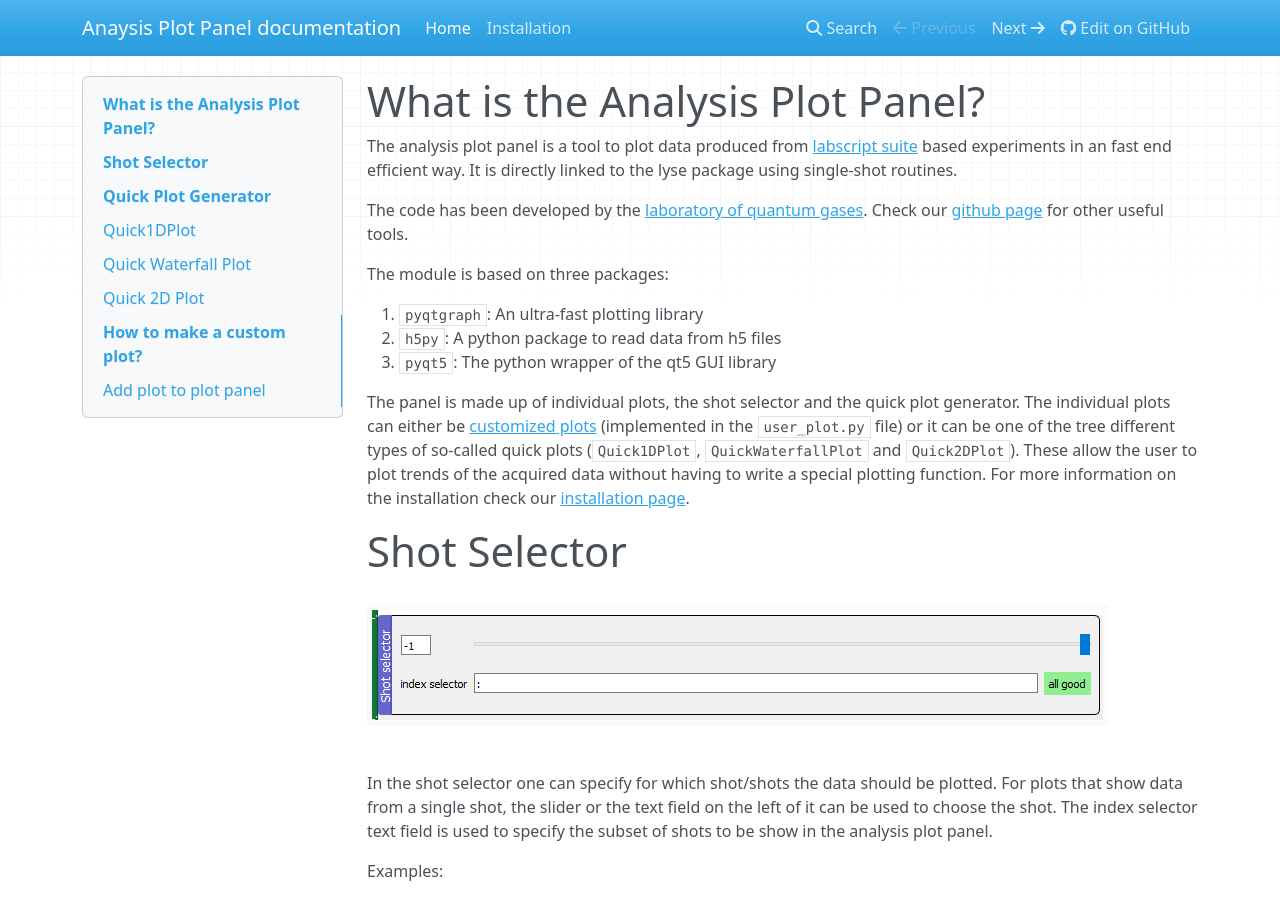
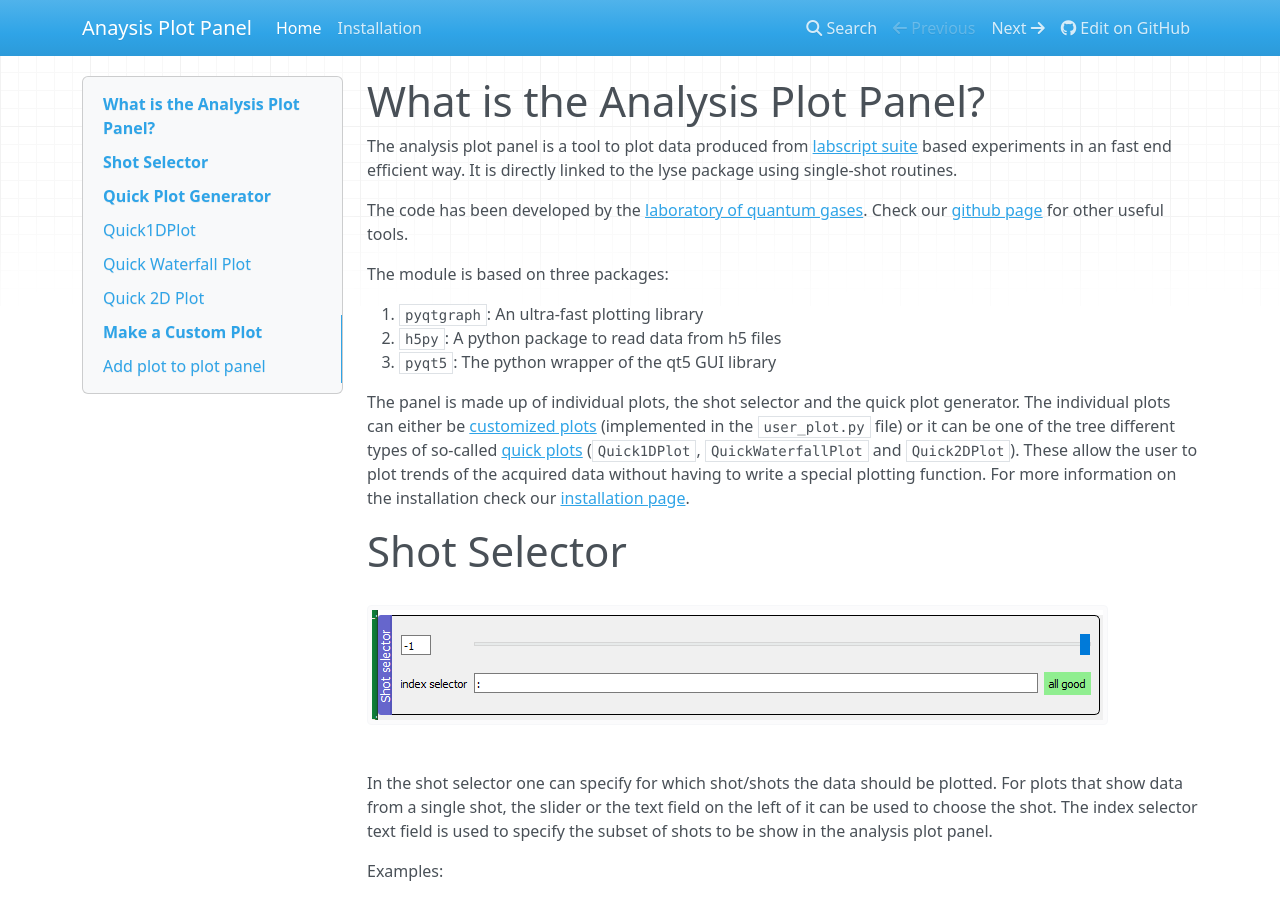
Before and after one commit to LQG-EPFL/analysis_plot_panel, an MkDocs documentation site: the page built from docs/index.md, in a window 1280 px wide and 900 px high. Built offline with MkDocs 1.6.1, drawn with Linux system fonts in a browser that asks for light colours; nearby versions of some CDN libraries; some of the changed lines change nothing that is shown; some of the changed text lies outside the part shown.

Commit message:
adjusted links in the documentation

```diff
--- a/docs/index.md
+++ b/docs/index.md
@@ -10,7 +10,8 @@
 2. `h5py`: A python package to read data from h5 files
 3. `pyqt5`: The python wrapper of the qt5 GUI library
 
-The panel is made up of individual plots, the shot selector and the quick plot generator. The individual plots can either be [customized plots](home.md#How to make a custom plot?) (implemented in the `user_plot.py` file) or it can be one of the tree different types of so-called quick plots (`Quick1DPlot`, `QuickWaterfallPlot` and `Quick2DPlot`). These allow the user to plot trends of the acquired data without having to write a special plotting function. For more information on the installation check our [installation page](installation.md).
+The panel is made up of individual plots, the shot selector and the quick plot generator. The individual plots can either be [customized plots](index.md#make-a-custom-plot) (implemented in the `user_plot.py` file) or it can be one of the tree different types of so-called [quick plots](index.md#quick-plot-generator
+) (`Quick1DPlot`, `QuickWaterfallPlot` and `Quick2DPlot`). These allow the user to plot trends of the acquired data without having to write a special plotting function. For more information on the installation check our [installation page](installation.md).
 
 # Shot Selector
 
@@ -48,7 +49,7 @@
 
 ![](Quick2DPlot.PNG)`Quick2DPlot`s are the similar to `Quick1DPlot`s. The difference is that they plot a single-valued result as a function of two other single-valued results.
 
-# How to make a custom plot?
+# Make a Custom Plot
 
 Each plot is made up of two parts, the Plot Widget and the Data Extractor. The Plot Widget specifies how the results are shown and the Data Extractors specify how the results are extracted from the h5 files. The usual template class `AnalysisPlot` (found in `__init__.py` file) consists of tree parts, the actual plot, a table to show single valued data (like atom numbers) and a title/warning field. For the plots the pyqtgraph library is used. In the following, I will go through the steps to make a new plot. I will explain this on the example of the `SpectrumPlot`that can be found in the `user_plots.py` file.
 
--- a/mkdocs.yml
+++ b/mkdocs.yml
@@ -1,4 +1,4 @@
-site_name: Anaysis Plot Panel documentation
+site_name: Anaysis Plot Panel
 nav:
     - Home: index.md
     - Installation: installation.md
@@ -9,17 +9,11 @@
 markdown_extensions:
     - mdx_math
     - admonition
+    - toc:
+        permalink: "#"
 
 repo_url: https://github.com/LQG-EPFL/analysis_plot_panel
 
 
 plugins:
 - search
-- mkdocstrings:
-    default_handler: python
-    handlers:
-      python:
-        rendering:
-          show_source: false
-    watch:
-      - src/analysis_plot_panel
```
Also changed, not shown: site/404.html, site/index.html, site/installation/index.html, site/search/search_index.json, 1 other file.
